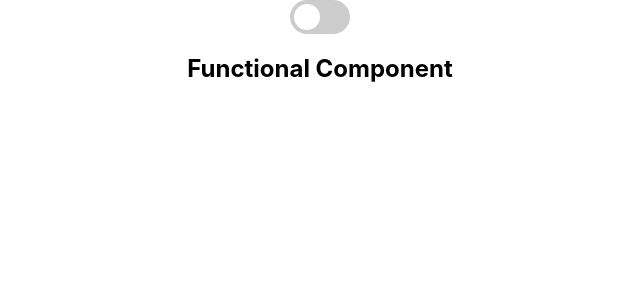
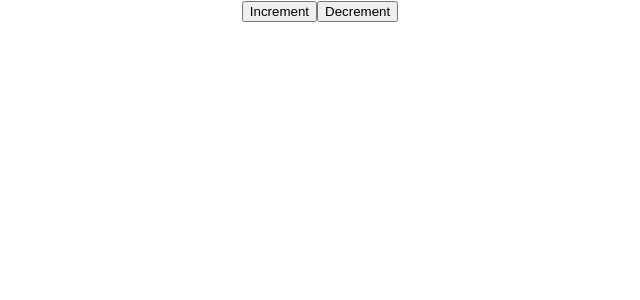
Before and after one commit to sukreshmanda/react-apply, a React (Create React App) app: page / in a window 1280 px wide. Shown: the top 300 px of the page, without its empty margins (320-960 px from the left). Built offline with nearby package versions, Linux system fonts and the light colour scheme.

Commit message:
Lists and keys

```diff
--- a/src/App.js
+++ b/src/App.js
@@ -1,16 +1,18 @@
+import { useState } from 'react';
 import './App.css';
 import ClassComponent from './libs/components/ClassComponent';
 import Functional from './libs/components/Functional';
 import ConditionalRendering from './libs/conditional-rendering/ConditionalRendering';
 import JSXExample from './libs/JSX/JSX';
+import Welcome from './libs/lifecycle/Welcome';
+import ListsAndKeys from './libs/lists&keys/ListsAndKeys';
 import Props from './libs/props-state/Props';
 import State from './libs/props-state/State';
 
 function App() {
-  const name = "sukresh";
   return (
     <div className="App">
-      <ConditionalRendering/>
+      <ListsAndKeys/>
     </div>
   );
 }
--- /dev/null
+++ b/src/libs/lifecycle/Welcome.js
@@ -0,0 +1,26 @@
+import React from "react";
+class Welcome extends React.Component{
+    constructor(props){
+        super(props);
+        this.state = {
+            "name": this.props.name
+        }
+    }
+    static getDerivedStateFromProps(props, state){
+        console.log("getDerivedStateFromProps");
+        if(props.name === state.name) return null;
+        else return props;
+    }
+    componentDidMount(){
+        console.log("componentDidMount");
+    }
+    render(){
+        console.log("render");
+        return (
+            <div>
+                Hello {this.state.name} welcome to our page
+            </div>
+        )
+    }
+}
+export default Welcome;
--- /dev/null
+++ b/src/libs/lists&keys/ListsAndKeys.js
@@ -0,0 +1,25 @@
+import { useState } from "react";
+
+let ListsAndKeys = () => {
+    let [numbers, setNumber] = useState([]);
+    let getNumberList = () => {
+        return numbers.map(num => {
+            return <div key={num}>{num}</div>
+        });
+    }
+    let incrementClick = (e) => {
+        if(numbers.length == 0) setNumber([0]);
+        else setNumber([...numbers, numbers.at(-1)+1]);
+    }
+    let decrementClick = (e) => {
+        setNumber(numbers.slice(0, numbers.length-1));
+    }
+    return(
+        <div>
+            <button onClick={incrementClick}>Increment</button>
+            {getNumberList()}
+            <button onClick={decrementClick}>Decrement</button>
+        </div>
+    )
+}
+export default ListsAndKeys;
```
